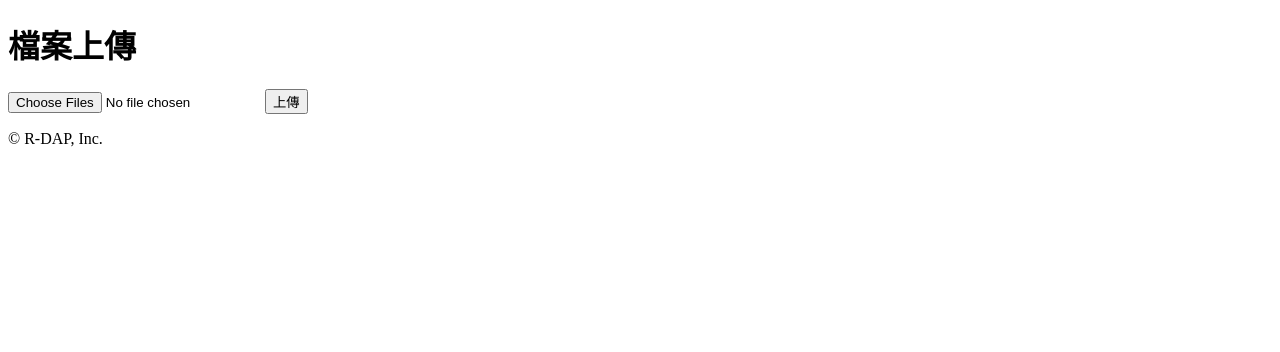
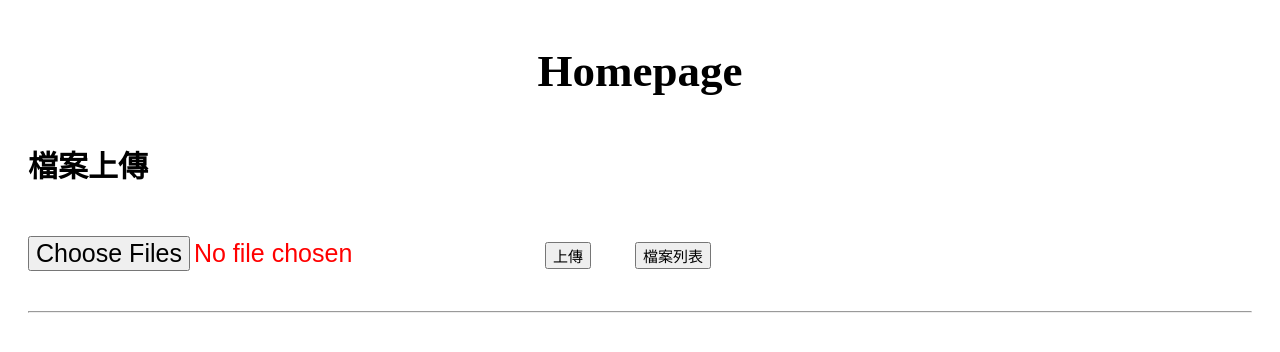
Before and after one commit to r-dap/Advertising, a Django app: template templates/upload_file.html in a window 1280 px wide. Shown: the top 352 px of the page. Run offline with Django 4.2, Linux system fonts and the light colour scheme; the template is opened without the code that fills it, so the values that code supplies are empty; parts of the project's set-up code (start-up, migrations or seed data) failed here and were passed over.

Commit message:
Interface optimization

```diff
--- a/templates/base.html
+++ b/templates/base.html
@@ -1,21 +1,57 @@
 <!DOCTYPE html>
-<html>
+<html lanf="en" dir="ltr">
     <head>
-    <meta charset="UTF-8">
-    <title>{% block title %}標題{% endblock %}</title>
+        <meta charset="utf-8">
+        <title>Advertisement</title>
     </head>
+
+    <style>
+        h1 {
+            text-align: center;
+            padding: 15px;
+            font-size: 45px;
+        }
+
+        h3 {
+            font-size: 30px;
+            padding-left: 20px;
+        }
+
+        hr {
+            margin: 20px;
+        }
+
+        form input{
+            font-size: 25px;
+            padding: 20px;
+            color: red;
+            width: auto;
+            height: auto;
+        }
+
+        button {
+            font-size: 15px;
+            margin: 20px;
+        }
+
+        p {
+            padding-left: 25px;
+        }
+
+    </style>
+
     <body>
-    <header></header>
+        <header>
+            <h1>Homepage</h1>
+        </header>
+        <!-- <button onclick="location.href='upload'">Go to upload</button> -->
 
         <main>
             {% block content %}
             <!-- 預設的內容區塊 -->
             {% endblock %}
         </main>
+        <hr>
 
-    <footer>
-        <!-- 頁尾 -->
-        <p>&copy; R-DAP, Inc.</p>
-    </footer>
     </body>
 </html>
--- a/templates/upload_file.html
+++ b/templates/upload_file.html
@@ -1,11 +1,12 @@
 {% extends 'base.html' %}
 
 {% block content %}
-    <h1>檔案上傳</h1>
+    <h3>檔案上傳</h3>
     <form method="post" enctype="multipart/form-data" >
         {% csrf_token %}
         <input type="file" name="file" autocomplete="off" required multiple>
         <button type="submit">上傳</button>
+        <button onclick="location.href='play'">檔案列表</button>
     </form>
     {% if message %}
         <p>{{ message }}</p>
--- a/upload/urls.py
+++ b/upload/urls.py
@@ -2,9 +2,9 @@ from django.contrib import admin
 from django.urls import path
 
 from . import views
+
 urlpatterns = [
-    path('', views.index,name='index'),
-    path('upload/', views.upload_file, name='upload_file'),
+    path('', views.upload_file,name='upload file'),
     path('play/',views.play),
     path('media/<path:file_path>/',views.show_file,name='show file')
 ]
```
Also changed, not shown: templates/index.html (deleted, +0 -12 lines), upload/views.py (+2 -6 lines). Lines whose indentation alone changed are shown as unchanged.
